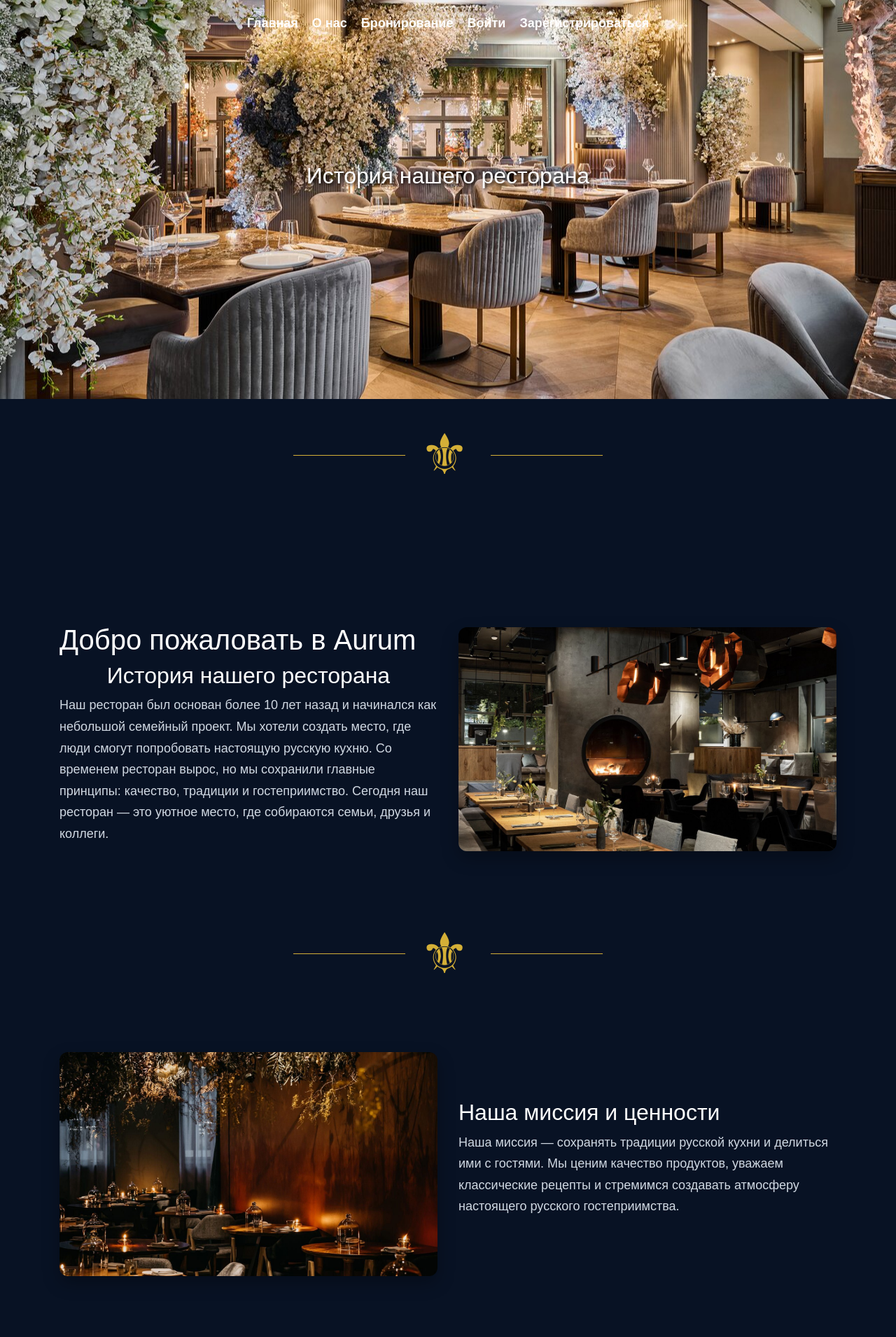
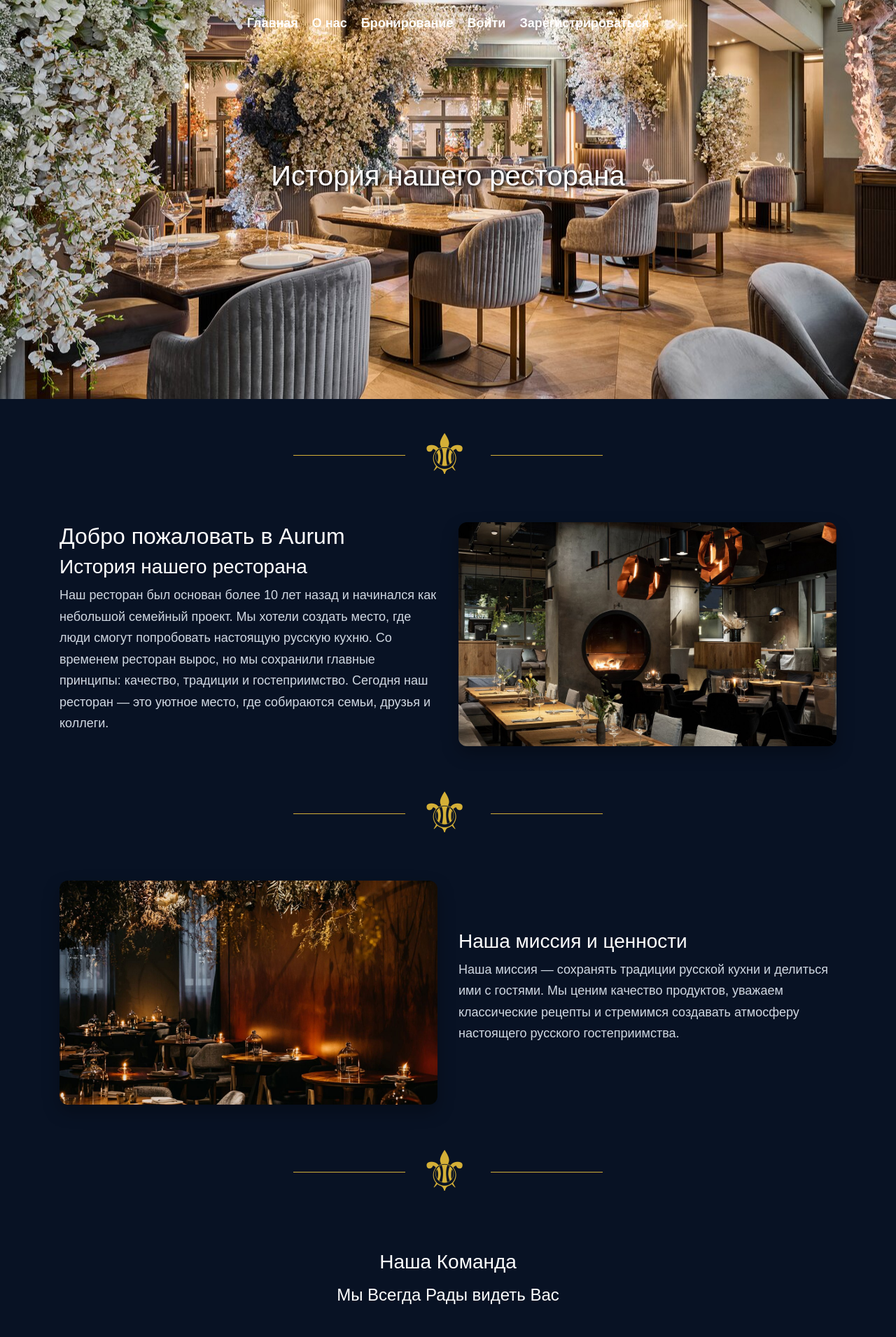
Before and after one commit to kseniya161-max/restaurant_booking, a Django app: page /about/ in a window 1280 px wide. Shown: the top 1910 px of the page at 70% size. Run offline with Django 5.2, Linux system fonts and the light colour scheme; parts of the project's set-up code (start-up, migrations or seed data) failed here and were passed over; some libraries are stand-ins or nearby versions.

Commit message:
correcting about html

```diff
--- a/pages/templates/pages/about.html
+++ b/pages/templates/pages/about.html
@@ -8,9 +8,7 @@
 
 <div class="hero-overlay text-center">
 
-    <h2>История нашего ресторана</h2>
-    <h3></h3>
-
+    <h1>История нашего ресторана</h1>
 
 </div>
 
@@ -24,13 +22,13 @@
 <span></span>
 
 </div>
-<section class="about-story container">
+<section class="about-story container py-3">
 
 <div class="row align-items-center">
 
 <div class="col-lg-6">
-        <h1>Добро пожаловать в Aurum</h1>
-<h2 class="text-center">История нашего ресторана</h2>
+        <h2>Добро пожаловать в Aurum</h2>
+<h3>История нашего ресторана</h3>
 
 
 <p class="about-text">
@@ -67,7 +65,7 @@
 </div>
 
 <!--Наша миссия и ценности-->
-<section class="about-mission container">
+<section class="about-mission container py-3">
 
 <div class="row align-items-center">
 
@@ -81,7 +79,7 @@
 
 <div class="col-lg-6 order-1 order-lg-2">
 
-<h2 class="text-center text-lg-left">Наша миссия и ценности</h2>
+<h3 class="text-center text-lg-left">Наша миссия и ценности</h3>
 
 <p class="about-text">
 Наша миссия — сохранять традиции русской кухни
@@ -109,10 +107,10 @@
 
 
 <!-- Команда -->
-<section class="service container mt-5">
+<section class="service container py-3">
 
-<h2 class="text-center mb-3 mt-3">Наша Команда</h2>
-    <h3 class="text-center mb-5 mt-3"> Мы Всегда Рады видеть Вас</h3>
+<h3 class="text-center mb-3 mt-3">Наша Команда</h3>
+    <h4 class="text-center mb-5 mt-3"> Мы Всегда Рады видеть Вас</h4>
 
 <div class="row">
 
@@ -196,9 +194,9 @@
 </div>
 
 </section>
-<section class="halls container">
+<section class="halls container py-3">
 
-<h2 class="text-center mb-5">Наши залы</h2>
+<h2 class="text-center py-3">Наши залы</h2>
 
 <div id="carouselExampleFade" class="carousel slide" data-ride="carousel">
 
```
